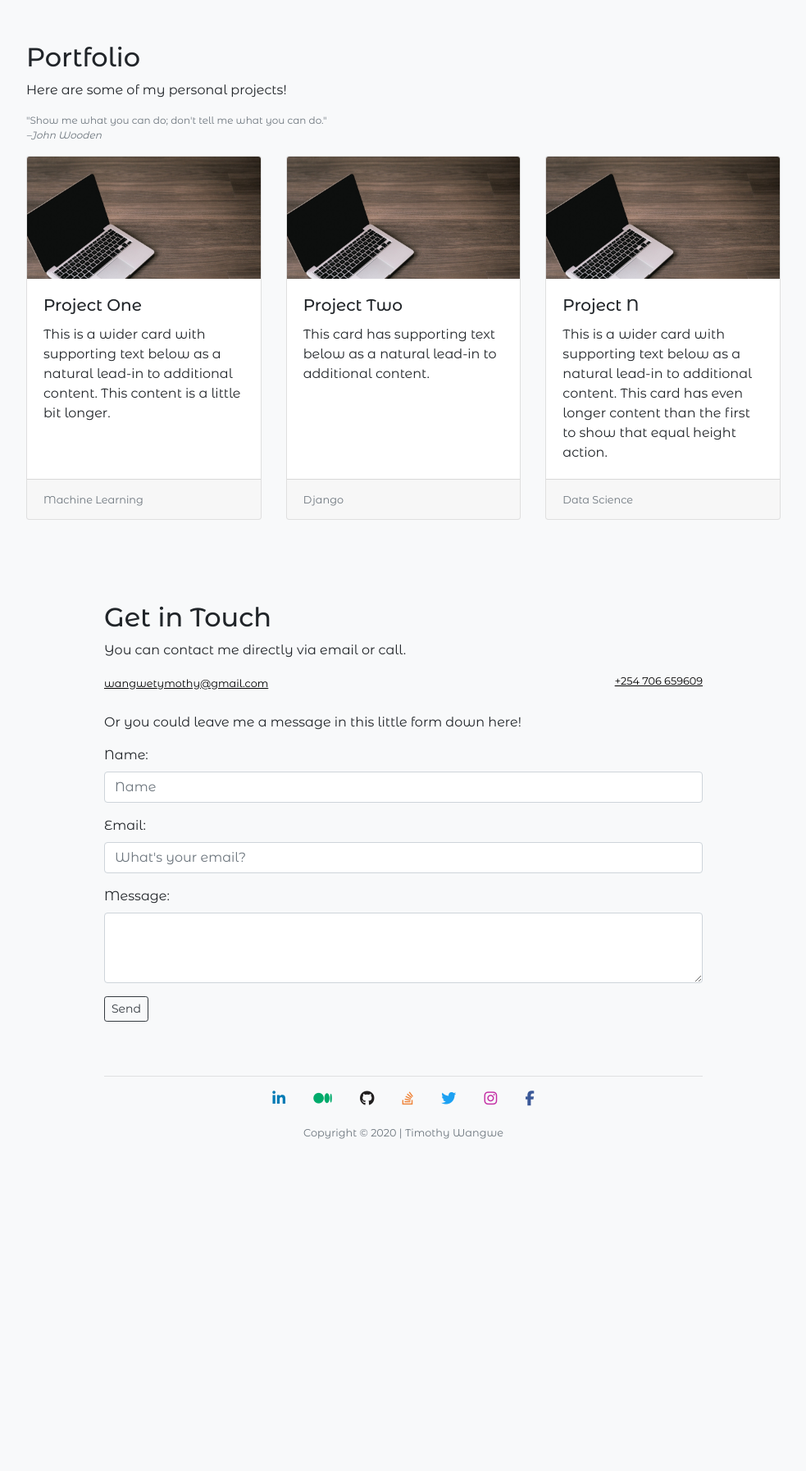
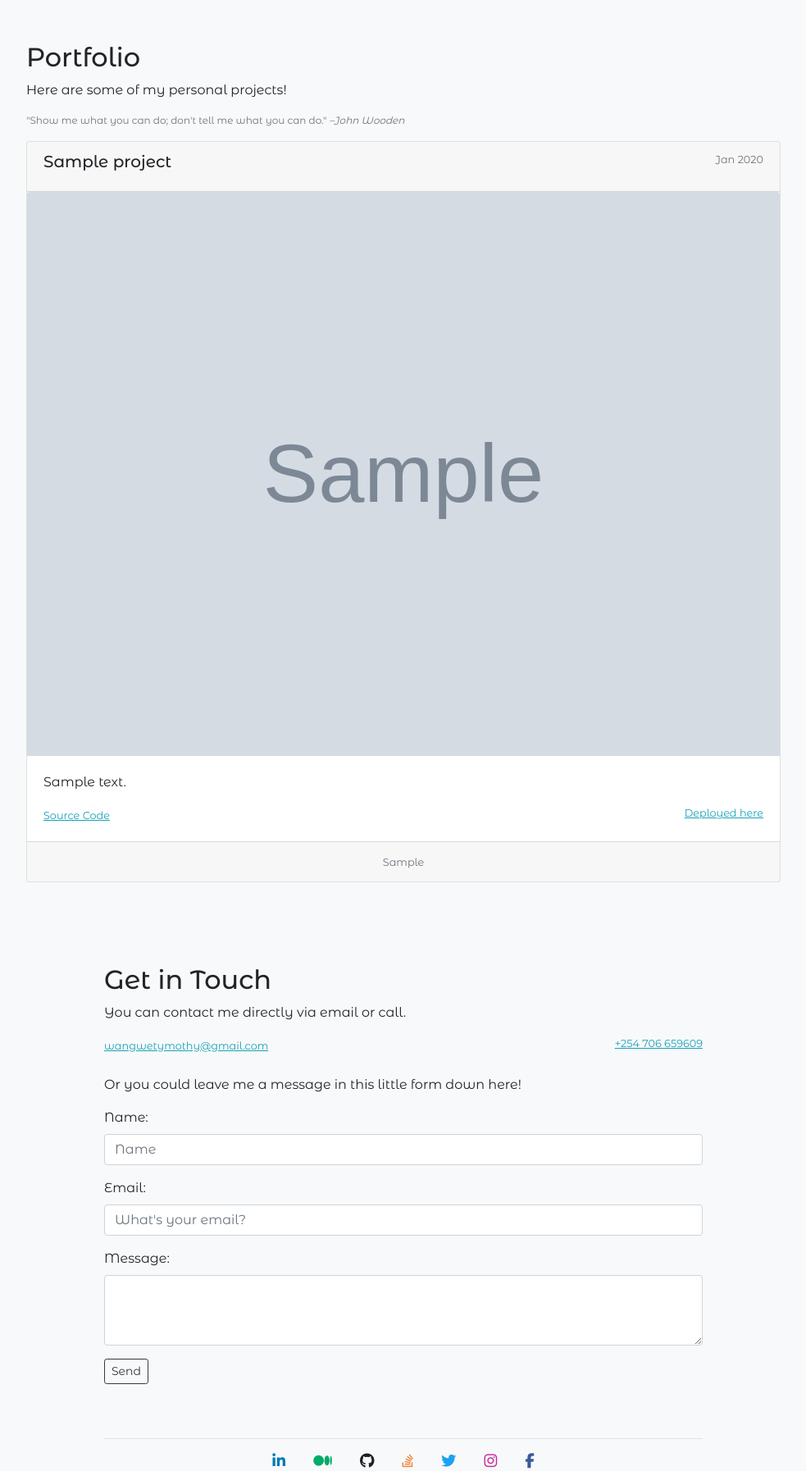
Before and after one commit to wwangwe/Portfolio, a Django app: page /wangwe/ in a window 1280 px wide. Shown: the part 1262-3056 px from the top of the page at 82% size, without its empty margins (148-1131 px from the left). Before the commit the page ends 2651 px from the top, so only its background shows below. Run offline with Django 3.2, Linux system fonts and the light colour scheme; tables that the repository leaves empty hold one stand-in row (values such as "Sample post"); grey boxes marked "Sample" are stand-in pictures; some libraries are stand-ins or nearby versions.

Commit message:
Add project models and feedback functionality.

```diff
--- a/wangwe/models.py
+++ b/wangwe/models.py
@@ -1,9 +1,23 @@
 from django.db import models
+
 
 class Feedback(models.Model):
     name = models.CharField(max_length=30)
     email = models.EmailField()
-    message = models.TextField(max_length=255)
+    message = models.TextField(max_length=1000)
 
     def __str__(self):
         return self.name
+
+
+class Project(models.Model):
+    title = models.CharField(max_length=30)
+    image = models.ImageField(upload_to='Projects/', blank=False)
+    description = models.TextField(blank=False)
+    date = models.DateTimeField()
+    technology = models.CharField(max_length=30)
+    deploy = models.URLField(blank=True)
+    source = models.URLField(blank=True)
+
+    def __str__(self):
+        return self.title
--- a/wangwe/templates/wangwe/index.html
+++ b/wangwe/templates/wangwe/index.html
@@ -117,47 +117,30 @@
           <h2>Portfolio</h2>
           <p>Here are some of my personal projects!</p>
           <blockquote class=" text-left text-muted">
-            <p class="mb-0">"Show me what you can do; don't tell me what you can do."</p>
-            <cite>&ndash;John Wooden</cite>
+            <p class="mb-0">"Show me what you can do; don't tell me what you can do." <cite>&ndash;John Wooden</cite>
+            </p>
           </blockquote>
-          <div class="card-deck">
-            <div class="card">
-              <img class="card-img-top" src="{% static 'img/bg/bg2.jpg' %}" alt="Card image cap">
-              <div class="card-body">
-                <h5 class="card-title">Project One</h5>
-                <p class="card-text">This is a wider card with supporting text below as a natural
-                  lead-in to additional
-                  content. This content is a little bit longer.</p>
-              </div>
-              <div class="card-footer">
-                <small class="text-muted">Machine Learning</small>
-              </div>
+          {% for project in projects %}
+          <div class="card">
+            <div class="card-header">
+              <small class="text-muted float-right">{{project.date|date:"M Y"}}</small>
+              <h5 class="card-title">{{project.title}}</h5>
             </div>
-            <div class="card">
-              <img class="card-img-top" src="{% static 'img/bg/bg2.jpg' %}" alt="Card image cap">
-              <div class="card-body">
-                <h5 class="card-title">Project Two</h5>
-                <p class="card-text">This card has supporting text below as a natural lead-in to
-                  additional content.</p>
-              </div>
-              <div class="card-footer">
-                <small class="text-muted">Django</small>
-              </div>
+            <img class="card-img-top" src="{{project.image.url}}" alt="An image of {{project.title}}">
+            <div class="card-body">
+              <p class="card-text">{{project.description}}</p>
+              <small>
+                <a href="{{project.source}}" target="_blank" class="text-info">Source Code</a>
+              </small>
+              <small>
+                <a href="{{project.deploy}}" target="_blank" class="text-info float-right">Deployed here</a>
+              </small>
             </div>
-            <div class="card">
-              <img class="card-img-top" src="{% static 'img/bg/bg2.jpg' %}" alt="Card image cap">
-              <div class="card-body">
-                <h5 class="card-title">Project N</h5>
-                <p class="card-text">This is a wider card with supporting text below as a natural
-                  lead-in to additional
-                  content. This card has even longer content than the first to show that equal height
-                  action.</p>
-              </div>
-              <div class="card-footer">
-                <small class="text-muted">Data Science</small>
-              </div>
+            <div class="card-footer text-center">
+              <small class="text-muted">{{project.technology}}</small>
             </div>
           </div>
+          {% endfor %}
         </div>
       </div>
     </div>
@@ -170,10 +153,10 @@
           <div>
             <p>You can contact me directly via email or call.</p>
             <small>
-              <a href="https://wangwetymothy@gmail.com" target="_blank">wangwetymothy@gmail.com</a>
+              <a href="https://wangwetymothy@gmail.com" target="_blank" class="text-info">wangwetymothy@gmail.com</a>
             </small>
             <small class="float-right">
-              <a href="tel:+254706659609" target="_blank">+254 706 659609</a>
+              <a href="tel:+254706659609" target="_blank" class="text-info">+254 706 659609</a>
             </small>
             <p><br> Or you could leave me a message in this little form down here!</p>
           </div>
--- a/wangwe/views.py
+++ b/wangwe/views.py
@@ -1,19 +1,20 @@
 from django.shortcuts import render, redirect
 from .forms import FeedbackForm
+from .models import Project
 
 
 def index(request):
-	if request.method == 'POST':
-		form = FeedbackForm(request.POST)
-		if form.is_valid():
-			form.save()
-			return redirect('wangwe:home')
-	else:
-		form = FeedbackForm()
+    if request.method == 'POST':
+        form = FeedbackForm(request.POST)
+        if form.is_valid():
+            form.save()
+            return redirect('wangwe:home')
+    else:
+        form = FeedbackForm()
 
-	return render(request, 'wangwe/index.html', {'form': form})
+    context = {
+        'form': form,
+        'projects': Project.objects.all().order_by('date')
+    }
 
-
-# name = form.cleaned_data['name']
-# 			email = form.cleaned_data['email']
-# 			message = form.cleaned_data['message']
+    return render(request, 'wangwe/index.html', context)
```
Also changed, not shown: wangwe/admin.py (+8 -1 lines).
